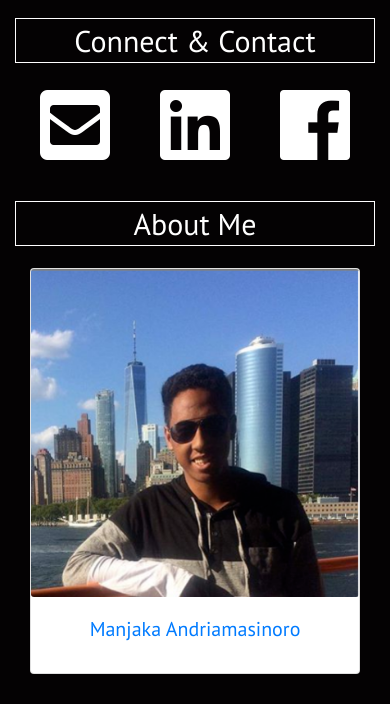
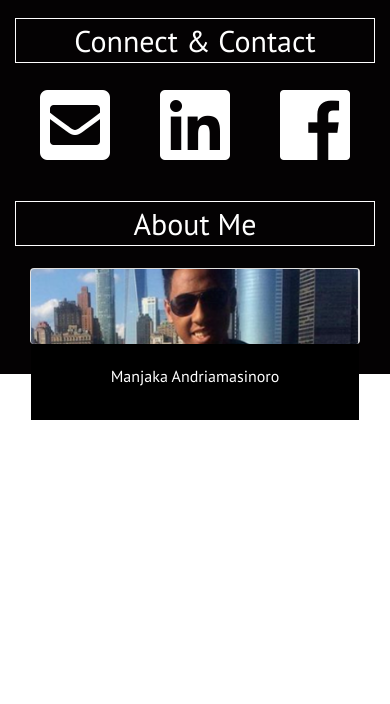
Before and after one commit to Manjaka97/pneumonia.elvnosix, a Flask app: page / in a window 390 px wide. Shown: the part 2548-3252 px from the top of the page. After the commit the page ends 2968 px from the top, so only its background shows below. Run offline with Flask 2, Linux system fonts and the light colour scheme; some libraries are stand-ins or nearby versions.

Commit message:
Fixed index.html css for mobile

```diff
--- a/templates/index.html
+++ b/templates/index.html
@@ -160,21 +160,26 @@
 			</div>
 			<div class="col-md-6 footer">
 				<h1 class="text-center contact-me">About Me</h1>
-				<div class="container text-center">
-					<a href="/about">
-						<div class="card mb-3" style="max-width: 540px;">
+				<div class="container text-center justify-content-center">
+					<div class="row justify-content-center">
+						<div class="col-12 justify-content-center text-center">
+							<a href="/about" class="text-center">
+						<div class="card mb-3 text-center mx-auto" style="max-height: 76px; max-width: 350px">
 							<div class="row no-gutters">
 							    <div class="col-md-4">
-							    	<img src="/static/images/Profile.PNG" class="card-img" alt="profile">
+							    	<img src="Profile.PNG" class="card-img" style="height: 75px; object-fit: cover" alt="profile">
 							    </div>
 							    <div class="col-md-8">
-							        <div class="card-body">
-							        	<h5 class="card-title">Manjaka Andriamasinoro</h5>
+							        <div class="card-body" style="background-color: black">
+							        	<p class="card-title" style="color: white">Manjaka Andriamasinoro</p>
 							        </div>
 							    </div>
 							</div>
 					 	</div>
 					</a>
+						</div>
+					</div>
+
 				</div>
 			</div>
 		</div>
```
Also changed, not shown: templates/Profile.PNG (added).
